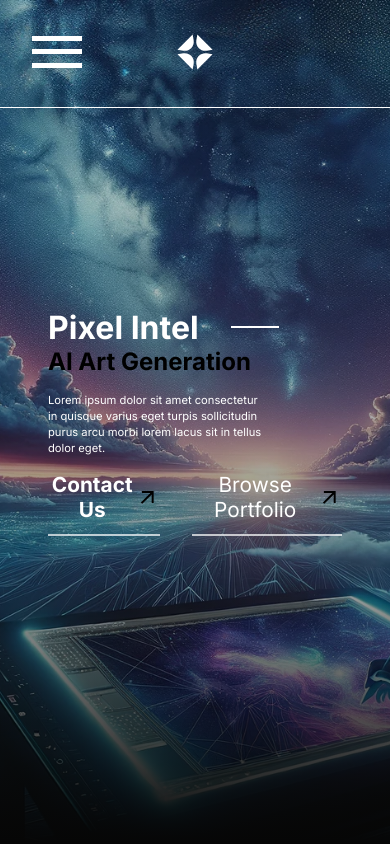
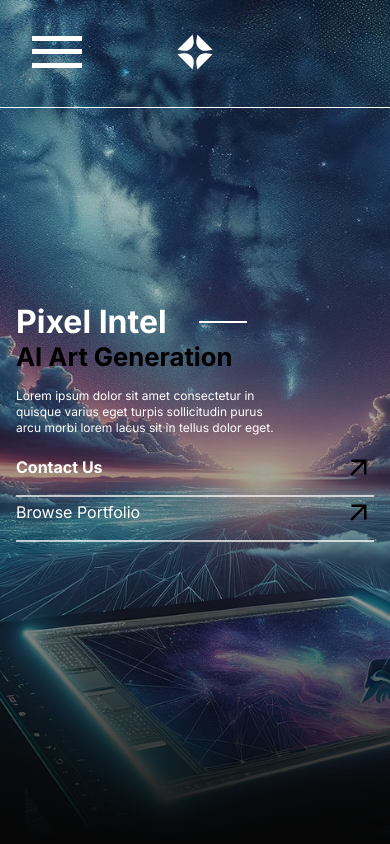
Before and after one commit to davecade/portfolio-artist, a Next.js app: page / in a window 390 px wide. Shown: the top 844 px of the page. Built offline with nearby package versions, Linux system fonts and the light colour scheme.

Commit message:
hero responsive almost done

```diff
--- a/app/globals.scss
+++ b/app/globals.scss
@@ -109,3 +109,7 @@
 		color-scheme: dark;
 	}
 }
+
+.bold {
+	font-weight: bold;
+}
--- a/components/Heading/Heading.scss
+++ b/components/Heading/Heading.scss
@@ -4,6 +4,14 @@
 	display: flex;
 	justify-content: flex-start;
 	align-items: center;
+
+	@media screen and (max-width: 700px) {
+		justify-content: center;
+	}
+
+	.heading_text {
+		font-size: 1.5rem;
+	}
 
 	.heading_text {
 		color: -var(--app-white);
--- a/components/PageLink/PageLink.scss
+++ b/components/PageLink/PageLink.scss
@@ -4,6 +4,31 @@
 	padding-bottom: 0;
 }
 
+.margin_left_small {
+	margin-left: 1rem;
+}
+
+.margin_left_medium {
+	margin-left: 2rem;
+}
+
+.margin_left_large {
+	margin-left: 3rem;
+}
+
+.margin_right_small {
+	margin-right: 1rem;
+}
+
+.margin_right_medium {
+	margin-right: 2rem;
+}
+
+.margin_right_large {
+	margin-right: 3rem;
+}
+
+// MAIN STYLES //
 .page_link_container {
 	width: fit-content;
 
--- a/components/PageLink/index.tsx
+++ b/components/PageLink/index.tsx
@@ -28,11 +28,11 @@
 	const marginLeftStyles = useMemo(() => {
 		switch (marginLeft) {
 			case "small":
-				return "1rem";
+				return "margin_left_small";
 			case "medium":
-				return "2rem";
+				return "margin_left_medium";
 			case "large":
-				return "3rem";
+				return "margin_left_large";
 			default:
 				return undefined;
 		}
@@ -41,42 +41,37 @@
 	const marginRightStyles = useMemo(() => {
 		switch (marginRight) {
 			case "small":
-				return "1rem";
+				return "margin_right_small";
 			case "medium":
-				return "2rem";
+				return "margin_right_small";
 			case "large":
-				return "3rem";
+				return "margin_right_small";
 			default:
 				return undefined;
 		}
 	}, [marginRight]);
 
-	const { arrowSize, textSize } = useMemo(() => {
+	const { arrowSize } = useMemo(() => {
 		switch (size) {
 			case "small":
 			case "medium":
 				return {
-					textSize: "1.3rem",
 					arrowSize: 30,
 				};
 			case "large":
 				return {
-					textSize: "2rem",
 					arrowSize: 40,
 				};
 			case "xlarge":
 				return {
-					textSize: "2.7rem",
 					arrowSize: 50,
 				};
 			case "xxlarge":
 				return {
-					textSize: "3rem",
 					arrowSize: 60,
 				};
 			default:
 				return {
-					textSize: "1.3rem",
 					arrowSize: 30,
 				};
 		}
@@ -89,19 +84,12 @@
 	return (
 		<div
 			onClick={handleClick}
-			className={`page_link_container ${className ? className : ""}`}
-			style={{
-				marginLeft: marginLeft ? marginLeftStyles : undefined,
-				marginRight: marginRight ? marginRightStyles : undefined,
-			}}
+			className={`page_link_container ${marginLeft ? marginLeftStyles : ""} ${
+				marginRight ? marginRightStyles : ""
+			} ${className ? className : ""}`}
 		>
 			<div className={`page_link_content ${hideUnderline ? "no_padding" : ""}`}>
-				<p
-					className="page_link_text"
-					style={{ fontWeight: bold ? "bold" : undefined, fontSize: textSize }}
-				>
-					{text}
-				</p>
+				<p className={`page_link_text ${bold ? "bold" : ""}`}>{text}</p>
 				<MdArrowOutward className="page_link_icon" size={arrowSize} />
 			</div>
 			{!hideUnderline && <div className="page_link_underline"></div>}
--- a/components/Sections/Hero/Hero.scss
+++ b/components/Sections/Hero/Hero.scss
@@ -28,8 +28,6 @@
 		.hero_image {
 			z-index: 0;
 			object-fit: cover;
-			// width: 100%; /* makes the image responsive */
-			// height: auto; /* maintains aspect ratio */
 		}
 	}
 
@@ -53,6 +51,10 @@
 
 		@media screen and (max-width: 700px) {
 			padding: 0 3rem;
+		}
+
+		@media screen and (max-width: 470px) {
+			padding: 0 1rem;
 		}
 
 		h1,
@@ -121,7 +123,7 @@
 			}
 
 			@media screen and (max-width: 750px) {
-				font-size: 1.5rem;
+				font-size: 1.6rem;
 			}
 
 			@media screen and (max-width: 350px) {
@@ -145,7 +147,7 @@
 					font-size: 1rem;
 				}
 				@media screen and (max-width: 750px) {
-					font-size: 0.7rem;
+					font-size: 0.75rem;
 					line-height: 1rem;
 				}
 
@@ -166,6 +168,47 @@
 			width: 100%;
 			@include flex-start;
 			flex-direction: row;
+
+			.page_link_container.hero_contact_button {
+				@media screen and (max-width: 470px) {
+					width: 100%;
+					margin: 0;
+				}
+				.page_link_content {
+					@media screen and (max-width: 470px) {
+						justify-content: space-between;
+					}
+					.page_link_text {
+						@media screen and (max-width: 750px) {
+							font-size: 1rem;
+						}
+					}
+				}
+			}
+
+			.page_link_container.hero_browse_button {
+				@media screen and (max-width: 470px) {
+					width: 100%;
+					margin: 0;
+				}
+				.page_link_content {
+					@media screen and (max-width: 470px) {
+						justify-content: space-between;
+					}
+
+					.page_link_text {
+						@media screen and (max-width: 750px) {
+							font-weight: normal;
+							font-size: 1rem;
+						}
+					}
+				}
+			}
+
+			@media screen and (max-width: 470px) {
+				flex-direction: column;
+				margin: 0;
+			}
 		}
 	}
 }
--- a/components/Sections/Hero/index.tsx
+++ b/components/Sections/Hero/index.tsx
@@ -29,8 +29,19 @@
 					</p>
 				</div>
 				<div className="action_link_container">
-					<PageLink bold text={"Contact Us"} marginRight={"small"} href={""} />
-					<PageLink marginLeft={"small"} text={"Browse Portfolio"} href={""} />
+					<PageLink
+						className={"hero_contact_button"}
+						bold
+						text={"Contact Us"}
+						marginRight={"small"}
+						href={""}
+					/>
+					<PageLink
+						className={"hero_browse_button"}
+						marginLeft={"small"}
+						text={"Browse Portfolio"}
+						href={""}
+					/>
 				</div>
 			</main>
 		</div>
```
